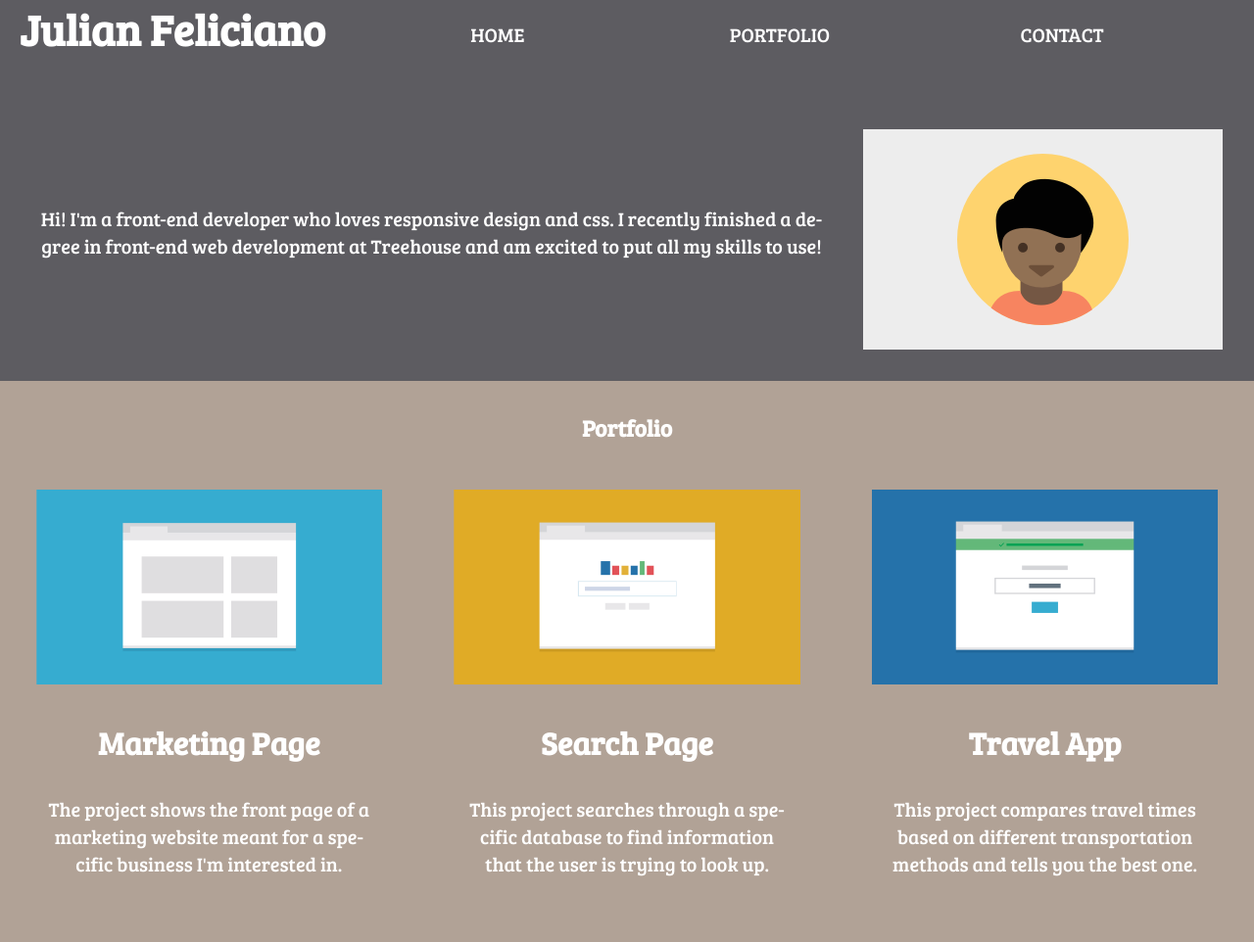
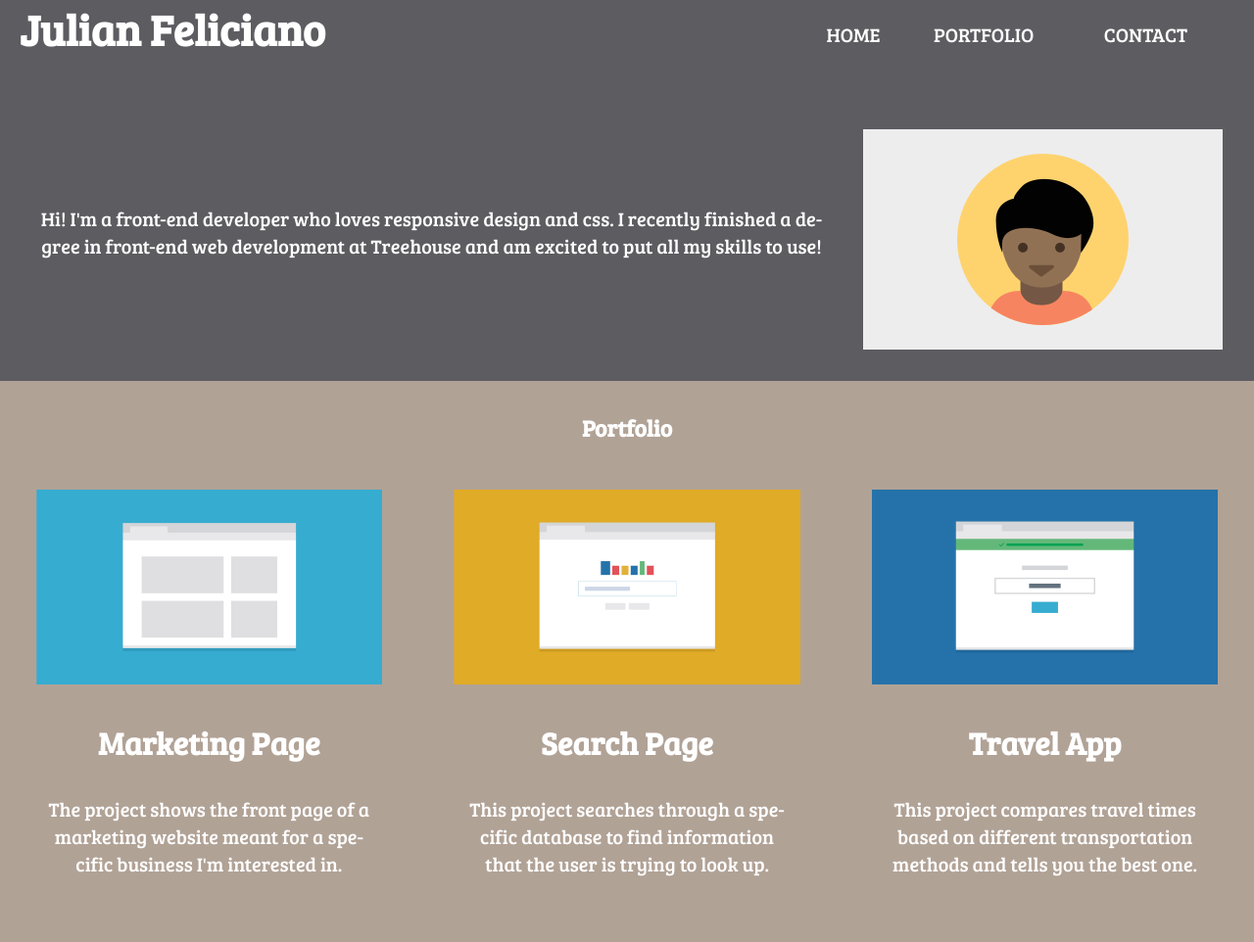
Before and after one commit to jfelic/techdegree-project-2, a plain HTML site: page index.html in a window 1280 px wide. Shown: the top 962 px of the page at 98% size. Drawn offline with Linux system fonts and the light colour scheme.

Commit message:
made changes in accordance to reviewer
footer does not wrap onto two lines in mobile view. In desktop view, all my <li> links display on the right while my header name displays on the left.

```diff
--- a/css/style.css
+++ b/css/style.css
@@ -88,6 +88,7 @@ footer {
     padding: 0 20px;
     height: 100px;
     background-color: #557a95;
+    font-size: 1rem;
 }
 .full {
     display: none;
@@ -183,9 +184,11 @@ footer {
     .flexbox-container ul {
         display: flex;
         flex-direction: row;
-        flex-grow:1;
+        flex-grow:.25;
         align-self: flex-start;
         align-items: flex-end;
+        text-align: right;
+
     }
     h1 {
         padding-top: 0;
```
Also changed, not shown: index.html (line endings or trailing spaces).
